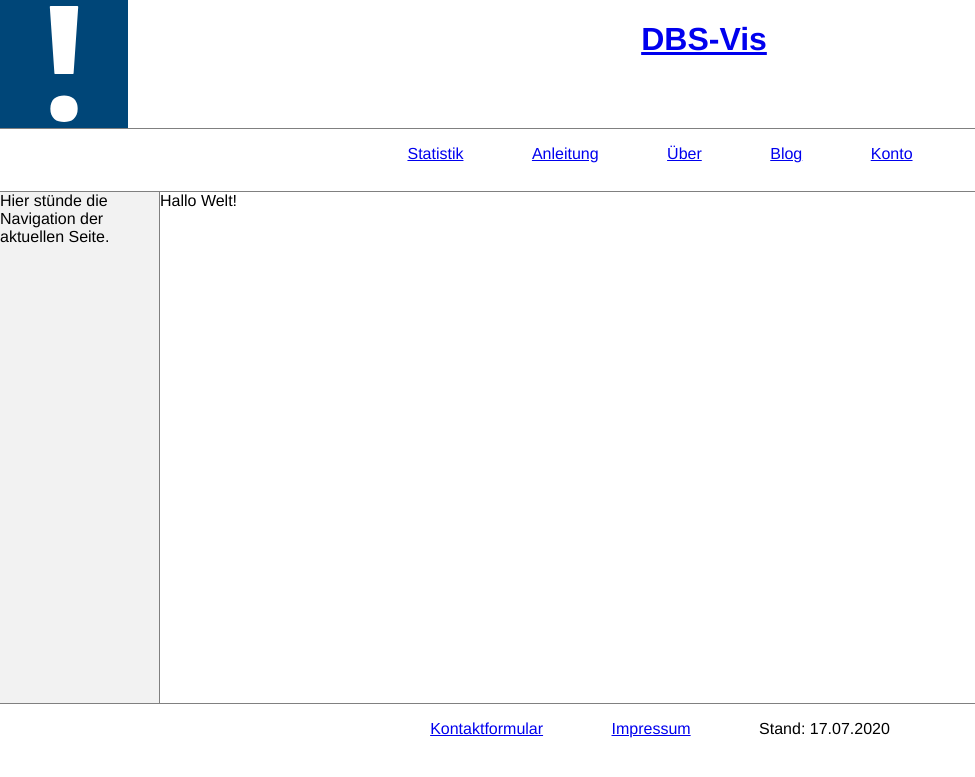
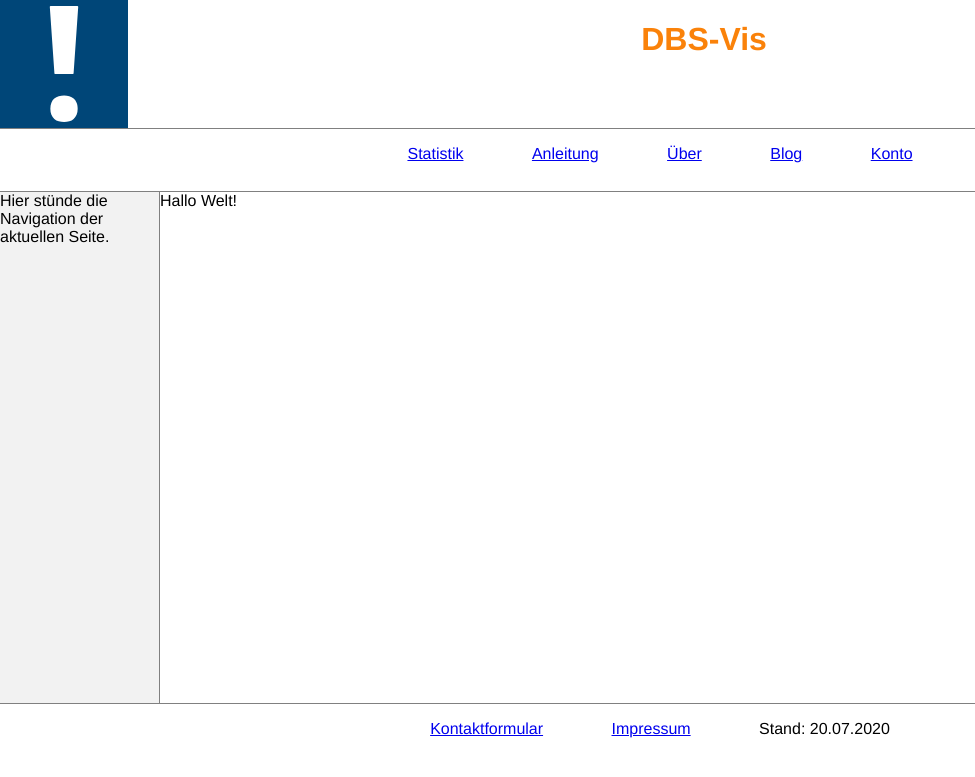
Before and after one commit to dbs-vis/dbs-vis, a PHP site: page / in a window 1280 px wide. Shown: the top 777 px of the page, without its empty margins (0-975 px from the left). Run offline with PHP 8.4, Linux system fonts and the light colour scheme.

Commit message:
Rework header design

```diff
--- a/index.html
+++ b/index.html
@@ -9,7 +9,7 @@
 	<body>
 		<header>
 			<div id="headline">
-				<a href="index.html">
+				<a href="index.html" class="head">
 					<img id="logo" alt="Logo" src="logo.svg">
 					<h1>DBS-Vis</h1>
 				</a>
@@ -34,7 +34,7 @@
 			<ul>
 				<li><a href="stop.html">Kontaktformular</a></li>
 				<li><a href="impressum.html">Impressum</a></li>
-				<li>Stand: 17.07.2020</li>
+				<li>Stand: 20.07.2020</li>
 			</ul>
 		</footer>
 	</body>
--- a/stylesheet.css
+++ b/stylesheet.css
@@ -10,12 +10,17 @@ header {
 	grid-row: 1 / 2;
 	display: grid;
 	text-align: center;
-	}
+}
+#headline {
+	display: inline-block;
+		}
+a.head:any-link {
+	color: #FA820A;
+	text-decoration: none;
+}
 #logo {
 	background-color: #004678;
 	float: left;
-	height: 100%;
-	width: auto;
 }
 nav {
 	grid-column: 1 / 3;
```
Also changed, not shown: logo.svg, name.svg (added).
